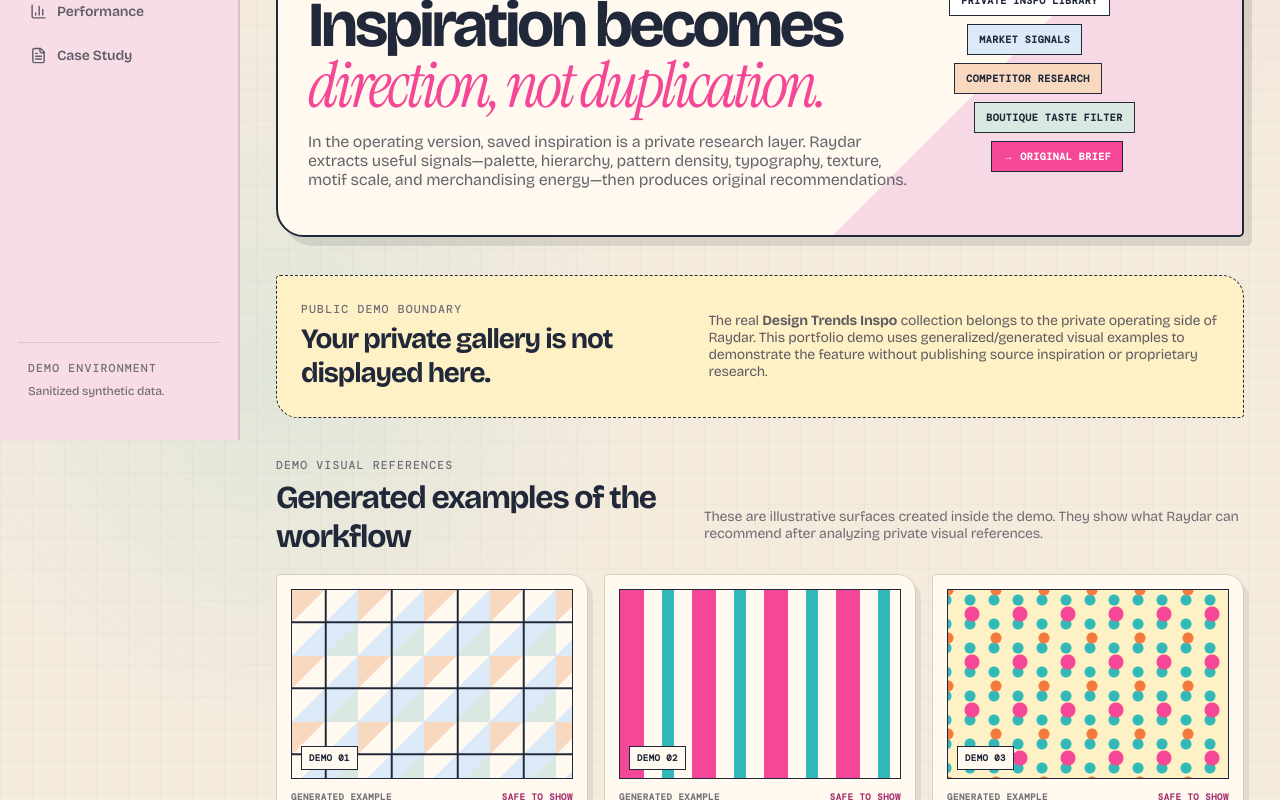
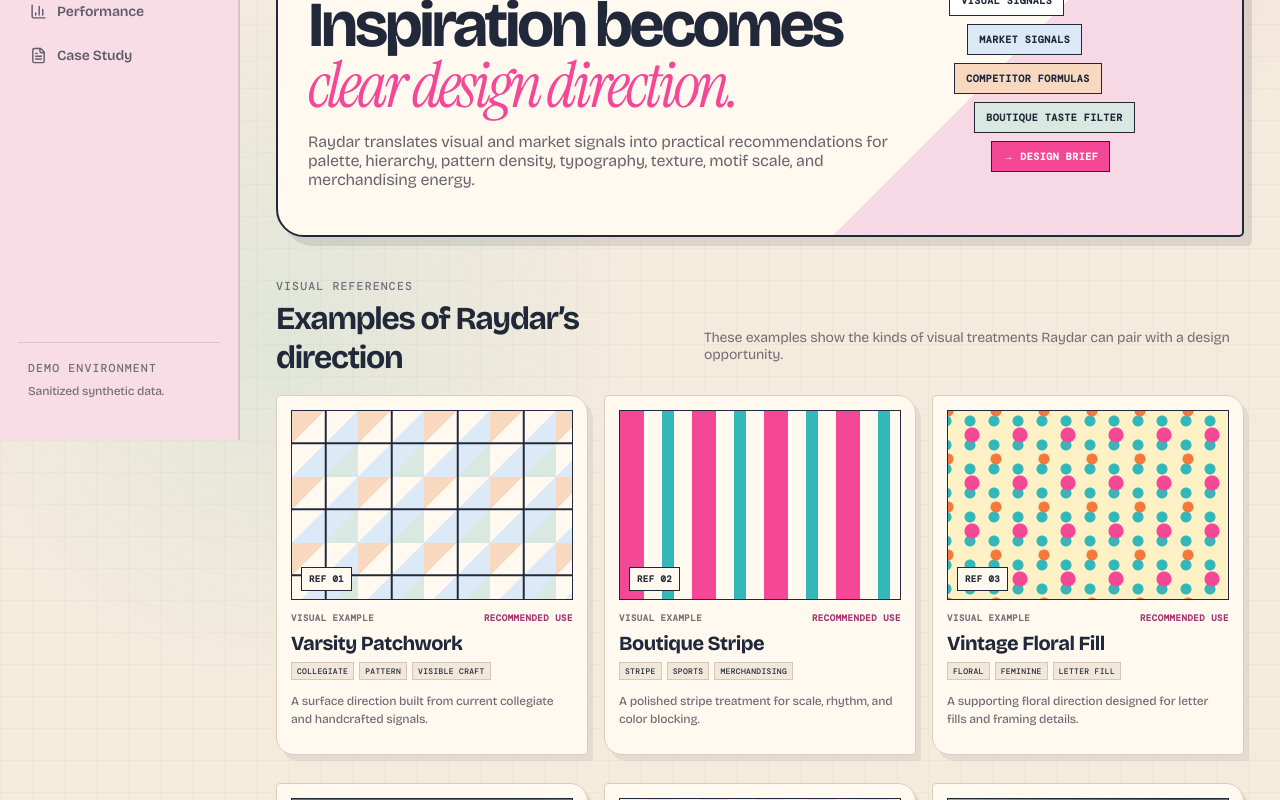
Before and after one commit to rbeecham1076/raydar-demo, a Next.js app: page /inspiration in a window 1280 px wide. Shown: the part 360-1160 px from the top of the page. Built offline with nearby package versions, Linux system fonts and the light colour scheme; a web font is replaced by a local one.

Commit message:
Simplify public inspiration demo copy

```diff
--- a/app/inspiration/page.tsx
+++ b/app/inspiration/page.tsx
@@ -16,33 +16,31 @@
 ];
 
 const demoExamples=[
- {title:"Varsity Patchwork",label:"Generated example",cls:"patch",tags:["collegiate","pattern","visible craft"],copy:"Example of how Raydar can translate a market signal into a surface direction without exposing the private reference library."},
- {title:"Boutique Stripe",label:"Generated example",cls:"stripe",tags:["stripe","sports","merchandising"],copy:"A generalized visual cue for scale, rhythm, and color blocking—not a source design."},
- {title:"Vintage Floral Fill",label:"Generated example",cls:"floral",tags:["floral","feminine","letter fill"],copy:"Shows the type of pattern recommendation a private visual reference could inform."},
- {title:"Washed Heritage Ink",label:"Generated example",cls:"ink",tags:["texture","americana","vintage"],copy:"Demonstrates a texture direction that can be attached to a product brief."},
- {title:"Quilted School Spirit",label:"Generated example",cls:"quilt",tags:["pieced","school spirit","tactile"],copy:"A safe public example of Raydar combining craft texture with a commercial product use."},
- {title:"Patina Coastal",label:"Generated example",cls:"patina",tags:["palette","coastal","heritage"],copy:"Illustrates palette-and-surface guidance while proprietary inspiration remains private."},
+ {title:"Varsity Patchwork",label:"Visual example",cls:"patch",tags:["collegiate","pattern","visible craft"],copy:"A surface direction built from current collegiate and handcrafted signals."},
+ {title:"Boutique Stripe",label:"Visual example",cls:"stripe",tags:["stripe","sports","merchandising"],copy:"A polished stripe treatment for scale, rhythm, and color blocking."},
+ {title:"Vintage Floral Fill",label:"Visual example",cls:"floral",tags:["floral","feminine","letter fill"],copy:"A supporting floral direction designed for letter fills and framing details."},
+ {title:"Washed Heritage Ink",label:"Visual example",cls:"ink",tags:["texture","americana","vintage"],copy:"A subtle worn-print texture for nostalgic, heritage-inspired graphics."},
+ {title:"Quilted School Spirit",label:"Visual example",cls:"quilt",tags:["pieced","school spirit","tactile"],copy:"A tactile pieced direction for numbers, mascots, and oversized initials."},
+ {title:"Patina Coastal",label:"Visual example",cls:"patina",tags:["palette","coastal","heritage"],copy:"A coastal heritage palette with oxidized blue-green and softened neutrals."},
 ];
 
 const rules=[
- ["Private reference layer","The operating version can ingest Rachel’s saved inspiration images and tag them for palette, pattern, typography, texture, composition, motif, season, and buyer fit."],
- ["Cross-source repetition","Prefer directions that repeat independently across market, social, boutique, and competitor evidence."],
- ["Originality boundary","Extract visual direction, product structure, buyer behavior, and merchandising patterns—never copy a source composition."],
- ["Public-demo boundary","The portfolio demo shows generated/generalized examples only. Private inspiration images and proprietary research stay out of the public interface."],
+ ["Cross-source repetition","Prefer directions that repeat independently across marketplace, social, boutique, and competitor signals."],
+ ["Taste filter","A popular surface still has to improve the specific design idea. Avoid stacking trends without a strong concept."],
+ ["Originality boundary","Extract palette, hierarchy, pattern family, texture, and merchandising cues without reproducing another composition."],
+ ["Production fit","Recommend a surface only when it supports the actual product, buyer, season, and intended use."],
 ];
 
 export default function InspirationPage(){return <div className="page inspirationPage">
- <PageHeader kicker="VISUAL INTELLIGENCE" title="Pattern + Texture Library" copy="A public demonstration of how Raydar turns private visual research into specific, usable design direction." />
- <div className="inspoHero"><div><span className="inspoStamp">PRIVATE INPUT → SAFE OUTPUT</span><h2>Inspiration becomes <em>direction, not duplication.</em></h2><p>In the operating version, saved inspiration is a private research layer. Raydar extracts useful signals—palette, hierarchy, pattern density, typography, texture, motif scale, and merchandising energy—then produces original recommendations.</p></div><div className="inspoStack"><span>PRIVATE INSPO LIBRARY</span><span>MARKET SIGNALS</span><span>COMPETITOR RESEARCH</span><span>BOUTIQUE TASTE FILTER</span><b>→ ORIGINAL BRIEF</b></div></div>
+ <PageHeader kicker="VISUAL INTELLIGENCE" title="Pattern + Texture Library" copy="A visual recommendation layer that turns market signals into specific color, pattern, texture, and composition direction." />
+ <div className="inspoHero"><div><span className="inspoStamp">SIGNAL → VISUAL DIRECTION</span><h2>Inspiration becomes <em>clear design direction.</em></h2><p>Raydar translates visual and market signals into practical recommendations for palette, hierarchy, pattern density, typography, texture, motif scale, and merchandising energy.</p></div><div className="inspoStack"><span>VISUAL SIGNALS</span><span>MARKET SIGNALS</span><span>COMPETITOR FORMULAS</span><span>BOUTIQUE TASTE FILTER</span><b>→ DESIGN BRIEF</b></div></div>
 
- <div className="privateBoundary"><div><span className="eyebrow">PUBLIC DEMO BOUNDARY</span><h2>Your private gallery is not displayed here.</h2></div><p>The real <strong>Design Trends Inspo</strong> collection belongs to the private operating side of Raydar. This portfolio demo uses generalized/generated visual examples to demonstrate the feature without publishing source inspiration or proprietary research.</p></div>
+ <div className="libraryHead"><div><span className="eyebrow">VISUAL REFERENCES</span><h2>Examples of Raydar’s direction</h2></div><p>These examples show the kinds of visual treatments Raydar can pair with a design opportunity.</p></div>
+ <div className="demoReferenceGrid">{demoExamples.map((x,i)=><Card className="demoReferenceCard" key={x.title}><div className={`demoReferenceArt ${x.cls}`}><span>REF {String(i+1).padStart(2,"0")}</span></div><div className="inspoMeta"><span>{x.label}</span><b>RECOMMENDED USE</b></div><h3>{x.title}</h3><div className="referenceTags">{x.tags.map(t=><span key={t}>{t}</span>)}</div><p>{x.copy}</p></Card>)}</div>
 
- <div className="libraryHead"><div><span className="eyebrow">DEMO VISUAL REFERENCES</span><h2>Generated examples of the workflow</h2></div><p>These are illustrative surfaces created inside the demo. They show what Raydar can recommend after analyzing private visual references.</p></div>
- <div className="demoReferenceGrid">{demoExamples.map((x,i)=><Card className="demoReferenceCard" key={x.title}><div className={`demoReferenceArt ${x.cls}`}><span>DEMO {String(i+1).padStart(2,"0")}</span></div><div className="inspoMeta"><span>{x.label}</span><b>SAFE TO SHOW</b></div><h3>{x.title}</h3><div className="referenceTags">{x.tags.map(t=><span key={t}>{t}</span>)}</div><p>{x.copy}</p></Card>)}</div>
-
- <div className="libraryHead"><div><span className="eyebrow">MARKET-LED SURFACE CATALOG</span><h2>{catalog.length} directions Raydar can recommend</h2></div><p>The catalog combines generalized market evidence with the private taste layer while keeping proprietary source material out of the demo.</p></div>
+ <div className="libraryHead"><div><span className="eyebrow">SURFACE CATALOG</span><h2>{catalog.length} directions Raydar can recommend</h2></div><p>Each opportunity can receive a different visual recipe based on category, season, buyer fit, current signals, and saturation risk.</p></div>
  <div className="inspoGrid">{catalog.map((x,i)=><Card key={x.name} className="inspoCard"><div className={`swatch ${x.cls}`}><span>{String(i+1).padStart(2,"0")}</span></div><div className="inspoMeta"><span>{x.type}</span><b>{x.signal}</b></div><h3>{x.name}</h3><p className="bestUse"><strong>Best use:</strong> {x.use}</p><p>{x.note}</p></Card>)}</div>
- <div className="libraryHead rulesHead"><div><span className="eyebrow">SYSTEM ARCHITECTURE</span><h2>How the private layer works</h2></div></div>
+ <div className="libraryHead rulesHead"><div><span className="eyebrow">RECOMMENDATION LOGIC</span><h2>How Raydar chooses a direction</h2></div></div>
  <div className="ruleGrid">{rules.map(([t,d],i)=><div className="rule" key={t}><span>0{i+1}</span><div><h3>{t}</h3><p>{d}</p></div></div>)}</div>
- <Card className="sourceNote"><span className="eyebrow">SYSTEM PRINCIPLE</span><h3>Reference the signal. Rebuild the idea.</h3><p>The private visual library makes recommendations more specific. The public demo proves the workflow without exposing the actual inspiration archive, competitor screenshots, or proprietary intelligence behind it.</p></Card>
+ <Card className="sourceNote"><span className="eyebrow">SYSTEM PRINCIPLE</span><h3>Use the signal. Create something distinct.</h3><p>Raydar’s job is to make every design brief more specific and commercially useful while preserving enough creative freedom for an original final design.</p></Card>
  </div>}
```
